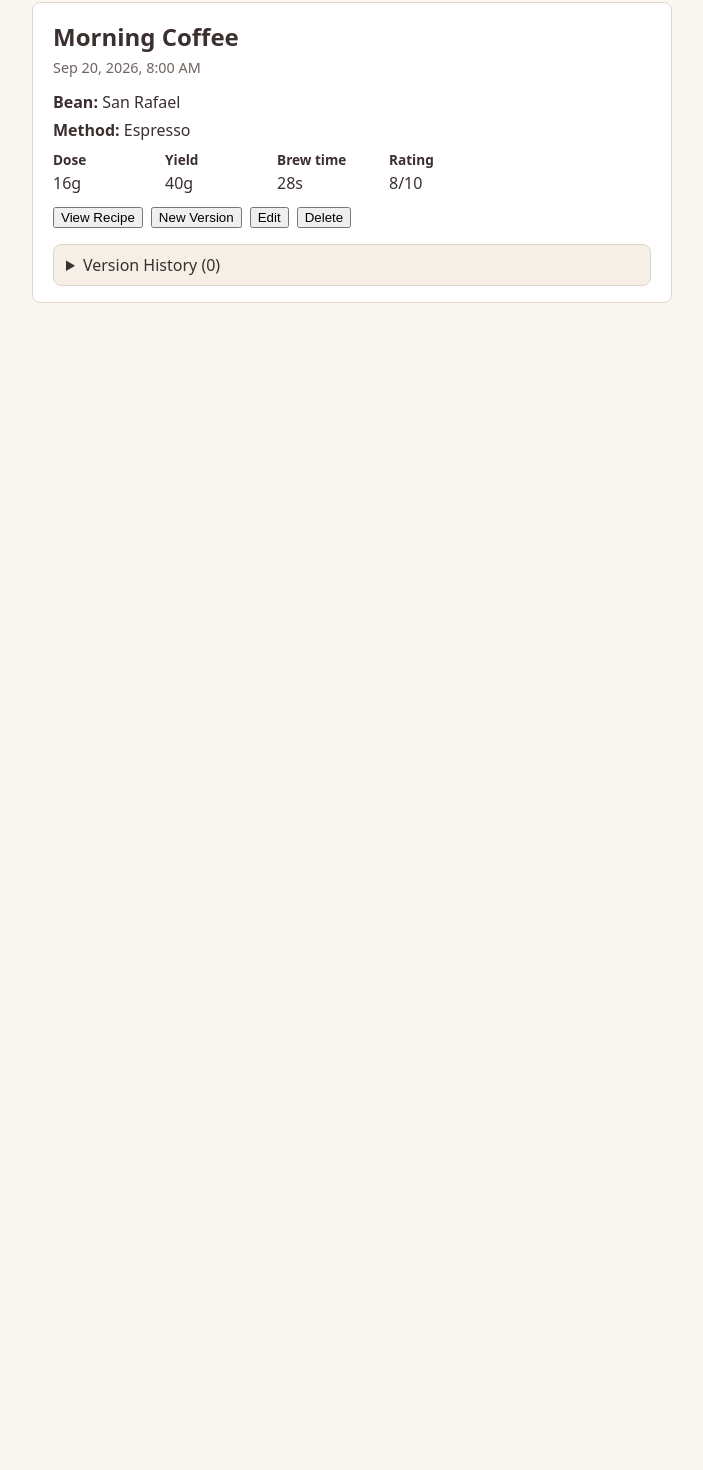
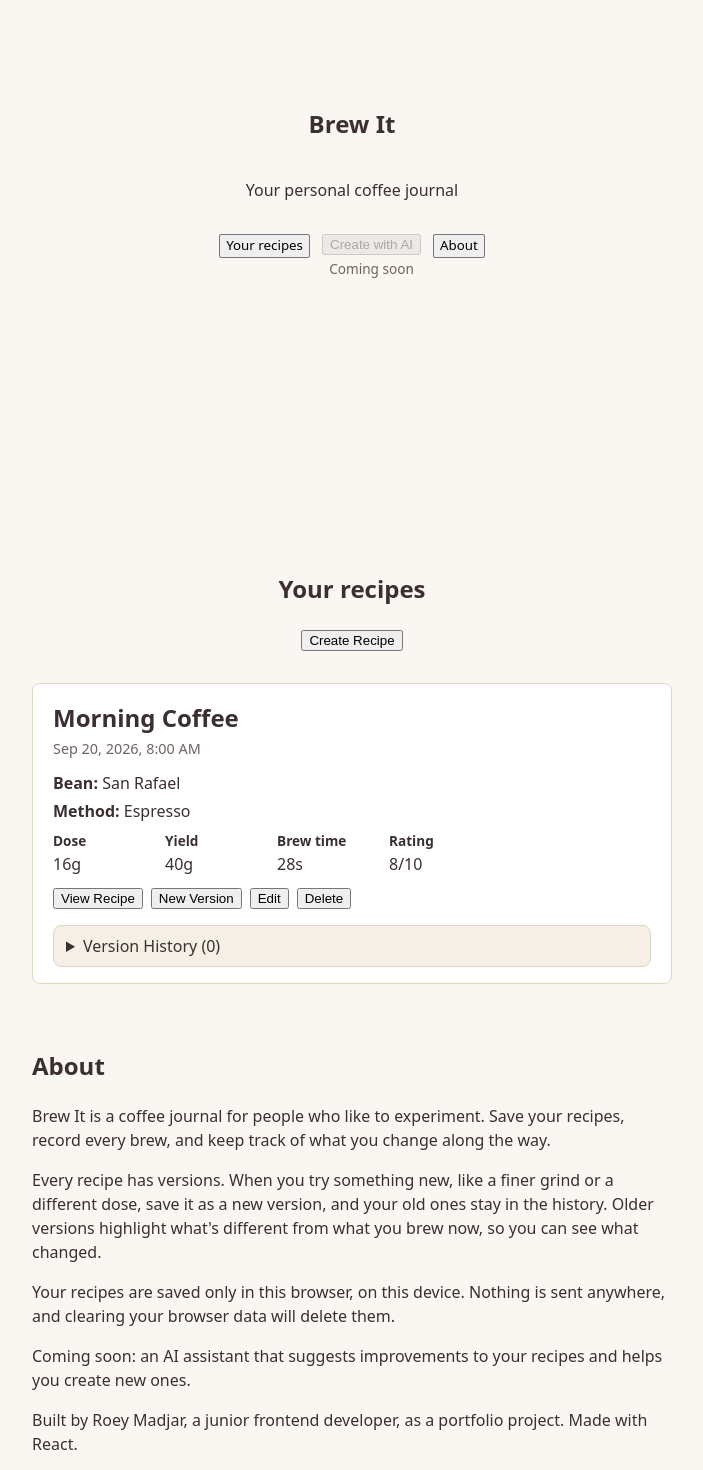
Before and after one commit to RoeyMadjar/Brew-It, a React (Vite) app: page / in a window 1280 px wide. Shown: the part 249-1719 px from the top of the page, without its empty margins (288-991 px from the left). Before the commit the page ends 800 px from the top, so only its background shows below. Built offline with nearby package versions, Linux system fonts and the light colour scheme.

Commit message:
Long-scrolling website vision: landing  page with buttons, about page

```diff
--- a/src/App.css
+++ b/src/App.css
@@ -3,6 +3,53 @@
   margin: 0 auto;
   padding: 64px 16px;
   text-align: center;
+}
+
+/* Fills the first screen; .app's 64px top padding is above it. */
+.landing {
+  display: flex;
+  flex-direction: column;
+  align-items: center;
+  justify-content: center;
+  min-height: calc(100vh - 64px);
+}
+
+.landing-actions {
+  display: flex;
+  flex-wrap: wrap;
+  justify-content: center;
+  align-items: flex-start;
+  gap: 12px;
+  margin-top: 16px;
+}
+
+.landing-coming-soon {
+  display: flex;
+  flex-direction: column;
+  align-items: center;
+  gap: 4px;
+}
+
+.coming-soon {
+  font-size: 0.85rem;
+  color: #6f6461;
+}
+
+/* A link that looks like the default buttons. */
+.button-link {
+  display: inline-block;
+  padding: 1px 6px;
+  border: 1px solid #767676;
+  border-radius: 2px;
+  background-color: #efefef;
+  color: #000;
+  font-size: 13.33px;
+  text-decoration: none;
+}
+
+.about {
+  margin-top: 64px;
+  text-align: left;
 }
 
 .recipe-list {
--- a/src/App.jsx
+++ b/src/App.jsx
@@ -1,4 +1,6 @@
 import { useEffect, useState } from "react";
+import About from "./components/About.jsx";
+import Landing from "./components/Landing.jsx";
 import RecipeEditForm from "./components/RecipeEditForm.jsx";
 import VersionDetails from "./components/VersionDetails.jsx";
 import VersionSummary from "./components/VersionSummary.jsx";
@@ -301,10 +303,10 @@ function App() {
 
   return (
     <main className="app">
-      <h1>Brew It</h1>
-      <p>
-        Your personal journal for saving and perfecting coffee brewing recipes.
-      </p>
+      <Landing />
+
+      <section id="recipes">
+        <h2>Your recipes</h2>
 
         {activeForm?.type !== "create" && (
           <button type="button" onClick={() => openForm({ type: "create" })}>
@@ -449,7 +451,8 @@ function App() {
                     const versionNumber = previousVersions.length - index;
                     const isVersionExpanded = expandedVersionId === version.id;
                     const isEditVersionOpen =
-                    isEditingVersionHere && activeForm.versionId === version.id;
+                      isEditingVersionHere &&
+                      activeForm.versionId === version.id;
 
                     return (
                       <div
@@ -534,6 +537,9 @@ function App() {
             );
           })}
         </section>
+      </section>
+
+      <About />
     </main>
   );
 }
--- /dev/null
+++ b/src/components/About.jsx
@@ -0,0 +1,49 @@
+function About() {
+  return (
+    <section id="about" className="about">
+      <h2>About</h2>
+      <p>
+        Brew It is a coffee journal for people who like to experiment. Save your
+        recipes, record every brew, and keep track of what you change along the
+        way.
+      </p>
+      <p>
+        Every recipe has versions. When you try something new, like a finer
+        grind or a different dose, save it as a new version, and your old ones
+        stay in the history. Older versions highlight what's different from what
+        you brew now, so you can see what changed.
+      </p>
+      <p>
+        Your recipes are saved only in this browser, on this device. Nothing is
+        sent anywhere, and clearing your browser data will delete them.
+      </p>
+      <p>
+        Coming soon: an AI assistant that suggests improvements to your recipes
+        and helps you create new ones.
+      </p>
+      <p>
+        Built by Roey Madjar, a junior frontend developer, as a portfolio
+        project. Made with React.
+      </p>
+      <p>
+        <a
+          href="https://github.com/RoeyMadjar"
+          target="_blank"
+          rel="noopener noreferrer"
+        >
+          GitHub
+        </a>{" "}
+        ·{" "}
+        <a
+          href="https://www.linkedin.com/in/roey-madjar/"
+          target="_blank"
+          rel="noopener noreferrer"
+        >
+          LinkedIn
+        </a>
+      </p>
+    </section>
+  );
+}
+
+export default About;
--- /dev/null
+++ b/src/components/Landing.jsx
@@ -0,0 +1,27 @@
+// First screen: title, tagline and links to the page's sections.
+function Landing() {
+  return (
+    <section className="landing">
+      <h1>Brew It</h1>
+      <p>Your personal coffee journal</p>
+      <div className="landing-actions">
+        <a className="button-link" href="#recipes">
+          Your recipes
+        </a>
+        <div className="landing-coming-soon">
+          <button type="button" disabled aria-describedby="ai-coming-soon">
+            Create with AI
+          </button>
+          <span id="ai-coming-soon" className="coming-soon">
+            Coming soon
+          </span>
+        </div>
+        <a className="button-link" href="#about">
+          About
+        </a>
+      </div>
+    </section>
+  );
+}
+
+export default Landing;
--- a/src/index.css
+++ b/src/index.css
@@ -9,3 +9,9 @@ body {
   margin: 0;
   overflow-anchor: none;
 }
+
+@media (prefers-reduced-motion: no-preference) {
+  html {
+    scroll-behavior: smooth;
+  }
+}
```
Lines whose indentation alone changed are shown as unchanged.
